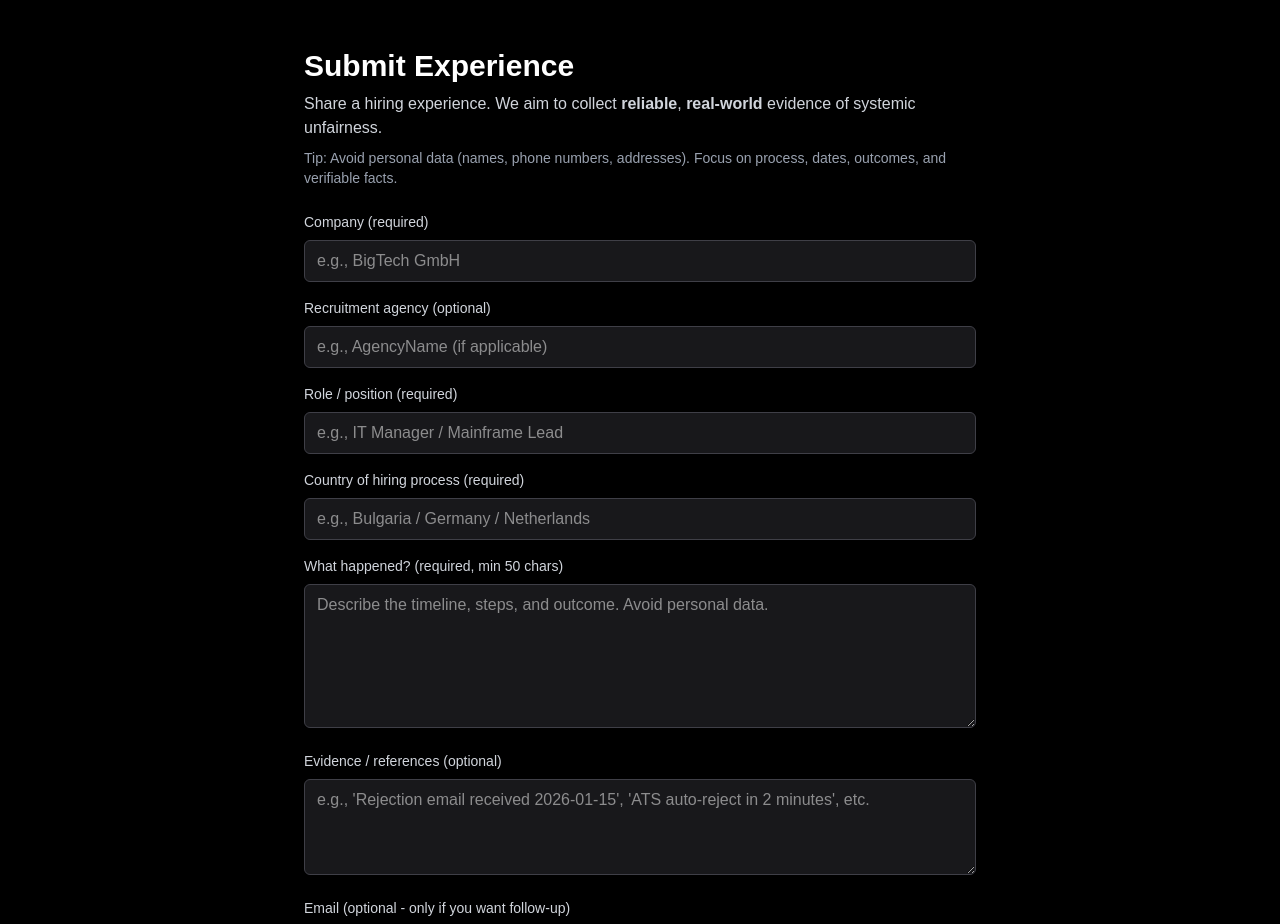
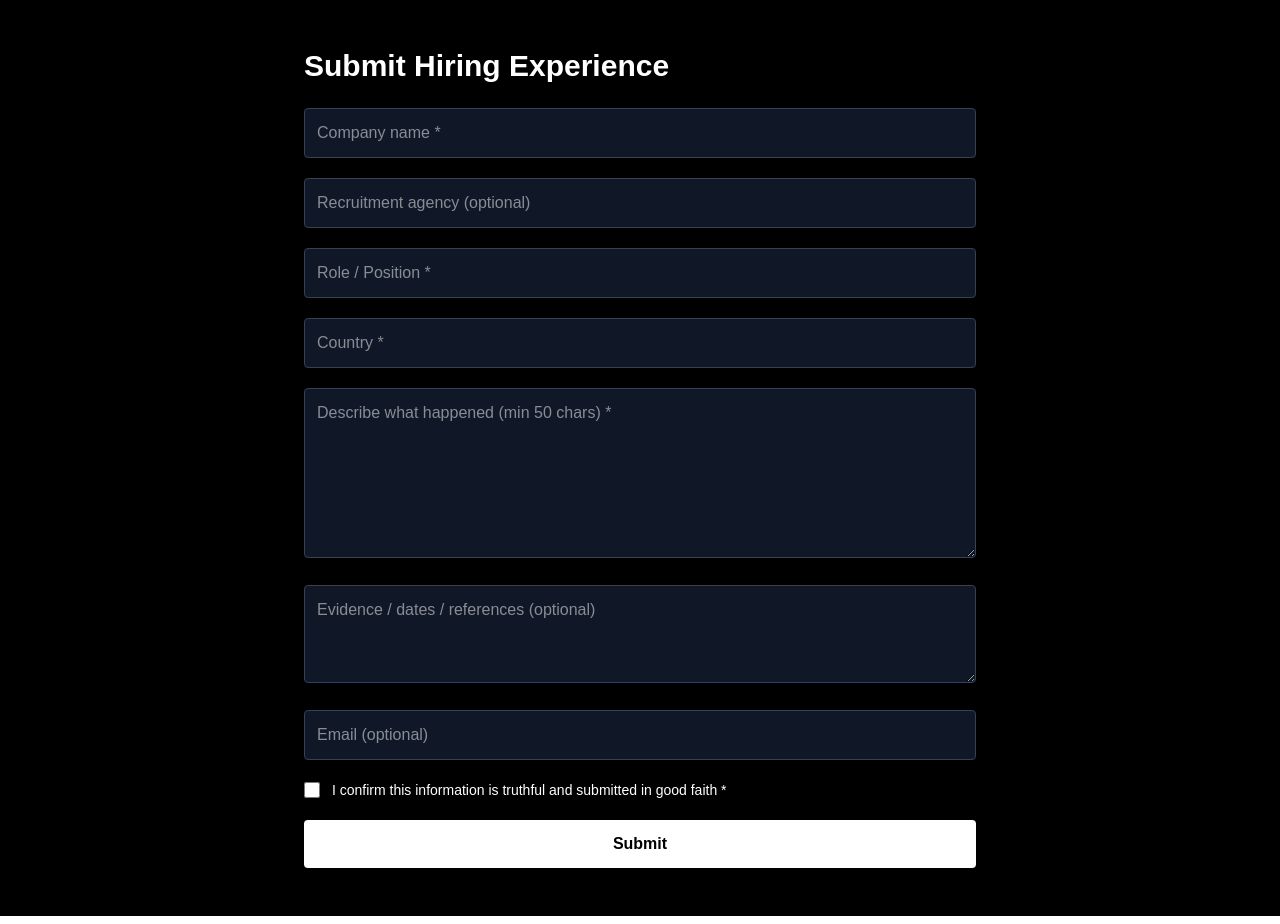
Before and after one commit to sistoyanov69/junkedout-mvp, a Next.js app: page /submit in a window 1280 px wide. Shown: the top 924 px of the page. Built offline with nearby package versions, Linux system fonts and the light colour scheme.

Commit message:
Add Supabase-backed submission API and wire submit form

```diff
--- /dev/null
+++ b/app/api/experiences/route.ts
@@ -0,0 +1,56 @@
+import { NextResponse } from "next/server";
+import { createClient } from "@supabase/supabase-js";
+
+export async function POST(req: Request) {
+  try {
+    const body = await req.json();
+
+    // Basic validation (server-side)
+    const company = String(body.company || "").trim();
+    const role = String(body.role || "").trim();
+    const country = String(body.country || "").trim();
+    const happened = String(body.happened || "").trim();
+
+    if (!company || !role || !country || happened.length < 50) {
+      return NextResponse.json(
+        { ok: false, error: "Validation failed." },
+        { status: 400 }
+      );
+    }
+
+    const supabase = createClient(
+      process.env.NEXT_PUBLIC_SUPABASE_URL as string,
+      process.env.SUPABASE_SERVICE_ROLE_KEY as string
+    );
+
+    const { data, error } = await supabase
+      .from("experiences")
+      .insert([{
+        company,
+        agency: body.agency ? String(body.agency).trim() : null,
+        role,
+        country,
+        happened,
+        evidence: body.evidence ? String(body.evidence).trim() : null,
+        contact_email: body.contact_email ? String(body.contact_email).trim() : null,
+        consent: !!body.consent,
+        source: "dev"
+      }])
+      .select("id")
+      .single();
+
+    if (error) {
+      return NextResponse.json(
+        { ok: false, error: error.message },
+        { status: 500 }
+      );
+    }
+
+    return NextResponse.json({ ok: true, id: data.id });
+  } catch {
+    return NextResponse.json(
+      { ok: false, error: "Bad request." },
+      { status: 400 }
+    );
+  }
+}
--- a/app/submit/page.tsx
+++ b/app/submit/page.tsx
@@ -2,24 +2,8 @@
 
 import { useState } from "react";
 
-type FormState = {
-  company: string;
-  agency: string;
-  role: string;
-  country: string;
-  happened: string;
-  evidence: string;
-  email: string;
-  consent: boolean;
-};
-
 export default function SubmitPage() {
-  const [status, setStatus] = useState<"idle" | "submitting" | "ok" | "error">(
-    "idle"
-  );
-  const [message, setMessage] = useState<string>("");
-
-  const [form, setForm] = useState<FormState>({
+  const [form, setForm] = useState({
     company: "",
     agency: "",
     role: "",
@@ -30,41 +14,68 @@ export default function SubmitPage() {
     consent: false,
   });
 
-  function update<K extends keyof FormState>(key: K, value: FormState[K]) {
-    setForm((prev) => ({ ...prev, [key]: value }));
+  const [loading, setLoading] = useState(false);
+  const [success, setSuccess] = useState(false);
+  const [error, setError] = useState<string | null>(null);
+
+  function handleChange(
+    e: React.ChangeEvent<HTMLInputElement | HTMLTextAreaElement>
+  ) {
+    const { name, value, type } = e.target as HTMLInputElement;
+
+    setForm((prev) => ({
+      ...prev,
+      [name]: type === "checkbox"
+        ? (e.target as HTMLInputElement).checked
+        : value,
+    }));
   }
 
-  function validate(): string | null {
-    if (!form.company.trim()) return "Company name is required.";
-    if (!form.role.trim()) return "Role / position is required.";
-    if (!form.country.trim()) return "Country is required.";
-    if (form.happened.trim().length < 50)
-      return "Please describe what happened (minimum 50 characters).";
-    if (!form.consent)
-      return "Consent is required (we store anonymized, GDPR-aware data).";
-    return null;
-  }
+  async function handleSubmit(e: React.FormEvent) {
+    e.preventDefault();
 
-  async function onSubmit(e: React.FormEvent) {
-    e.preventDefault();
-    setMessage("");
+    setError(null);
+    setSuccess(false);
 
-    const err = validate();
-    if (err) {
-      setStatus("error");
-      setMessage(err);
+    // Basic client-side validation
+    if (
+      !form.company ||
+      !form.role ||
+      !form.country ||
+      form.happened.length < 50 ||
+      !form.consent
+    ) {
+      setError("Please fill all required fields correctly.");
       return;
     }
 
-    setStatus("submitting");
+    setLoading(true);
 
     try {
-      // MVP v1: no DB yet. We only simulate a successful submit.
-      // Next step: replace this with a POST to /api/submissions.
-      await new Promise((r) => setTimeout(r, 500));
+      const res = await fetch("/api/experiences", {
+        method: "POST",
+        headers: {
+          "Content-Type": "application/json",
+        },
+        body: JSON.stringify({
+          company: form.company,
+          agency: form.agency || null,
+          role: form.role,
+          country: form.country,
+          happened: form.happened,
+          evidence: form.evidence || null,
+          contact_email: form.email || null,
+          consent: form.consent,
+        }),
+      });
 
-      setStatus("ok");
-      setMessage("Submitted. Thank you — your experience helps build reliable evidence.");
+      const json = await res.json();
+
+      if (!res.ok || !json.ok) {
+        throw new Error(json?.error || "Submission failed");
+      }
+
+      // Reset form
       setForm({
         company: "",
         agency: "",
@@ -75,140 +86,117 @@ export default function SubmitPage() {
         email: "",
         consent: false,
       });
-    } catch {
-      setStatus("error");
-      setMessage("Submission failed. Please try again.");
+
+      setSuccess(true);
+    } catch (err: any) {
+      setError(err.message || "Submission error");
+    } finally {
+      setLoading(false);
     }
   }
 
   return (
-    <main className="min-h-screen bg-black text-white px-6 py-12 flex justify-center">
-      <div className="w-full max-w-2xl space-y-6">
-        <header className="space-y-2">
-          <h1 className="text-3xl font-bold">Submit Experience</h1>
-          <p className="text-gray-300">
-            Share a hiring experience. We aim to collect <span className="font-semibold">reliable</span>,
-            <span className="font-semibold"> real-world</span> evidence of systemic unfairness.
-          </p>
-          <p className="text-sm text-gray-400">
-            Tip: Avoid personal data (names, phone numbers, addresses). Focus on process, dates,
-            outcomes, and verifiable facts.
-          </p>
-        </header>
+    <main className="min-h-screen bg-black text-white flex justify-center px-4 py-12">
+      <div className="w-full max-w-2xl">
 
-        <form onSubmit={onSubmit} className="space-y-4">
-          <div className="grid grid-cols-1 gap-4">
-            <Field label="Company (required)">
-              <input
-                className="w-full rounded-md bg-zinc-900 border border-zinc-700 px-3 py-2 outline-none focus:border-white"
-                value={form.company}
-                onChange={(e) => update("company", e.target.value)}
-                placeholder="e.g., BigTech GmbH"
-              />
-            </Field>
+        <h1 className="text-3xl font-bold mb-6">
+          Submit Hiring Experience
+        </h1>
 
-            <Field label="Recruitment agency (optional)">
-              <input
-                className="w-full rounded-md bg-zinc-900 border border-zinc-700 px-3 py-2 outline-none focus:border-white"
-                value={form.agency}
-                onChange={(e) => update("agency", e.target.value)}
-                placeholder="e.g., AgencyName (if applicable)"
-              />
-            </Field>
+        {success && (
+          <div className="mb-6 p-4 border border-green-500 bg-green-900/30 text-green-300 rounded">
+            Thank you. Your experience has been submitted.
+          </div>
+        )}
 
-            <Field label="Role / position (required)">
-              <input
-                className="w-full rounded-md bg-zinc-900 border border-zinc-700 px-3 py-2 outline-none focus:border-white"
-                value={form.role}
-                onChange={(e) => update("role", e.target.value)}
-                placeholder="e.g., IT Manager / Mainframe Lead"
-              />
-            </Field>
+        {error && (
+          <div className="mb-6 p-4 border border-red-500 bg-red-900/30 text-red-300 rounded">
+            {error}
+          </div>
+        )}
 
-            <Field label="Country of hiring process (required)">
-              <input
-                className="w-full rounded-md bg-zinc-900 border border-zinc-700 px-3 py-2 outline-none focus:border-white"
-                value={form.country}
-                onChange={(e) => update("country", e.target.value)}
-                placeholder="e.g., Bulgaria / Germany / Netherlands"
-              />
-            </Field>
+        <form onSubmit={handleSubmit} className="space-y-5">
 
-            <Field label="What happened? (required, min 50 chars)">
-              <textarea
-                className="w-full rounded-md bg-zinc-900 border border-zinc-700 px-3 py-2 outline-none focus:border-white min-h-36"
-                value={form.happened}
-                onChange={(e) => update("happened", e.target.value)}
-                placeholder="Describe the timeline, steps, and outcome. Avoid personal data."
-              />
-            </Field>
+          <input
+            name="company"
+            placeholder="Company name *"
+            value={form.company}
+            onChange={handleChange}
+            className="w-full p-3 rounded bg-gray-900 border border-gray-700"
+          />
 
-            <Field label="Evidence / references (optional)">
-              <textarea
-                className="w-full rounded-md bg-zinc-900 border border-zinc-700 px-3 py-2 outline-none focus:border-white min-h-24"
-                value={form.evidence}
-                onChange={(e) => update("evidence", e.target.value)}
-                placeholder="e.g., 'Rejection email received 2026-01-15', 'ATS auto-reject in 2 minutes', etc."
-              />
-            </Field>
+          <input
+            name="agency"
+            placeholder="Recruitment agency (optional)"
+            value={form.agency}
+            onChange={handleChange}
+            className="w-full p-3 rounded bg-gray-900 border border-gray-700"
+          />
 
-            <Field label="Email (optional - only if you want follow-up)">
-              <input
-                className="w-full rounded-md bg-zinc-900 border border-zinc-700 px-3 py-2 outline-none focus:border-white"
-                value={form.email}
-                onChange={(e) => update("email", e.target.value)}
-                placeholder="you@example.com"
-              />
-            </Field>
+          <input
+            name="role"
+            placeholder="Role / Position *"
+            value={form.role}
+            onChange={handleChange}
+            className="w-full p-3 rounded bg-gray-900 border border-gray-700"
+          />
 
-            <label className="flex items-start gap-3 text-sm text-gray-300">
-              <input
-                type="checkbox"
-                className="mt-1"
-                checked={form.consent}
-                onChange={(e) => update("consent", e.target.checked)}
-              />
-              <span>
-                I understand JunkedOut stores this submission in a GDPR-aware way (anonymized where possible),
-                and I will not include personal data of myself or others.
-              </span>
-            </label>
-          </div>
+          <input
+            name="country"
+            placeholder="Country *"
+            value={form.country}
+            onChange={handleChange}
+            className="w-full p-3 rounded bg-gray-900 border border-gray-700"
+          />
 
-          {message && (
-            <div
-              className={`rounded-md px-4 py-3 text-sm border ${
-                status === "ok"
-                  ? "border-green-500 text-green-200"
-                  : "border-red-500 text-red-200"
-              }`}
-            >
-              {message}
-            </div>
-          )}
+          <textarea
+            name="happened"
+            placeholder="Describe what happened (min 50 chars) *"
+            value={form.happened}
+            onChange={handleChange}
+            rows={6}
+            className="w-full p-3 rounded bg-gray-900 border border-gray-700"
+          />
+
+          <textarea
+            name="evidence"
+            placeholder="Evidence / dates / references (optional)"
+            value={form.evidence}
+            onChange={handleChange}
+            rows={3}
+            className="w-full p-3 rounded bg-gray-900 border border-gray-700"
+          />
+
+          <input
+            name="email"
+            type="email"
+            placeholder="Email (optional)"
+            value={form.email}
+            onChange={handleChange}
+            className="w-full p-3 rounded bg-gray-900 border border-gray-700"
+          />
+
+          <label className="flex items-center gap-3 text-sm">
+            <input
+              type="checkbox"
+              name="consent"
+              checked={form.consent}
+              onChange={handleChange}
+              className="w-4 h-4"
+            />
+            I confirm this information is truthful and submitted in good faith *
+          </label>
 
           <button
             type="submit"
-            disabled={status === "submitting"}
-            className="w-full rounded-lg bg-white text-black font-semibold py-3 hover:bg-gray-200 disabled:opacity-60 disabled:cursor-not-allowed"
+            disabled={loading}
+            className="w-full py-3 bg-white text-black font-semibold rounded hover:bg-gray-200 disabled:opacity-50"
           >
-            {status === "submitting" ? "Submitting..." : "Submit"}
+            {loading ? "Submitting..." : "Submit"}
           </button>
 
-          <p className="text-xs text-gray-500">
-            MVP note: This currently simulates a submit (no database yet). Next step: save to backend.
-          </p>
         </form>
       </div>
     </main>
   );
 }
-
-function Field({ label, children }: { label: string; children: React.ReactNode }) {
-  return (
-    <div className="space-y-2">
-      <div className="text-sm text-gray-300">{label}</div>
-      {children}
-    </div>
-  );
-}
--- a/package.json
+++ b/package.json
@@ -9,6 +9,7 @@
     "lint": "eslint"
   },
   "dependencies": {
+    "@supabase/supabase-js": "^2.94.1",
     "next": "16.1.6",
     "react": "19.2.3",
     "react-dom": "19.2.3"
```
Also changed, not shown: lib/supabaseClient.ts (added, +9 -0 lines), 1 other file (tests, documents, lock files or other folders).
